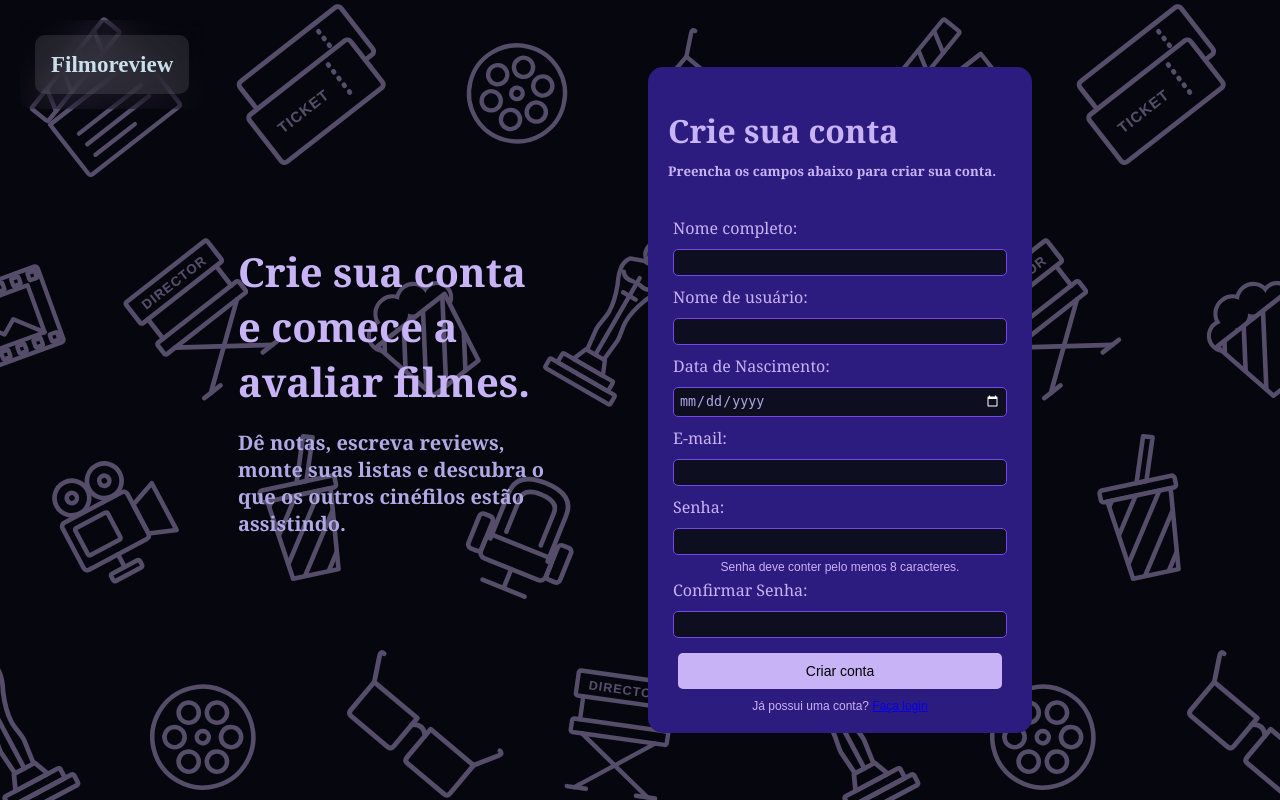
After one commit to gustavokeyroz/Filmoreview, a Flask app: template app/blueprints/auth/templates/cadastroForm.html in a window 1280 px wide. The commit adds this page. Run offline with Flask 3, Linux system fonts and the light colour scheme; the template is opened without the code that fills it, so the values that code supplies are empty.

Commit message:
Add files via upload

```diff
--- /dev/null
+++ b/app/blueprints/auth/static/form.css
@@ -0,0 +1,122 @@
+* {
+    margin: 0;
+    padding: 0;
+    box-sizing: border-box;
+}
+main{
+    display: flex;
+    justify-content: center;
+    align-items: center;
+    height: 100vh;
+    background-image: url('img/fundo-cinema(1).png');
+}
+.content{
+    height: auto;
+    margin: 40px;
+    width: 25dvw;
+    h1{
+        color: #C8B3F6;
+        font-family: georgia;
+        font-size: 40px;
+        padding-bottom: 20px;
+    }
+    h2{
+        color: #B0A9E5;
+        font-family: georgia;
+        font-size: 20px;
+        padding-bottom: 20px;
+    }
+}
+.formulario{
+    margin: 50px;
+    width: 30dvw;
+    padding: 20px;
+    height: auto;
+    display: flex;
+    font-family: georgia;
+    flex-direction: column;
+    align-items: left;
+    background-color: #2D1C7F;
+    border-radius: 15px;
+    label{
+        padding: 5px;
+        font-size: 16px;
+        color: #C8B3F6;
+    }
+    input{
+        padding: 5px;
+        margin: 5px;
+        border-radius: 5px;
+        border: 1px solid #7546E8;
+        background-color: #0D0E20;
+        color: #B0A9E5;
+    }
+    placeholder{
+        color: #B0A9E5;
+    }
+    p{
+        color: #C8B3F6;
+        font-size: 12px;
+        font-family: arial;
+        align-self: center;
+    }
+    button{
+        margin: 10px;
+        padding: 10px;
+        border-radius: 5px;
+        border: none;
+        background-color: #C8B3F6;
+        font-size: 14px;
+    }
+    button:hover{
+        background-color: #B0A9E5;
+        transition: 0.3s;
+    }
+    h1,h5{
+        padding-bottom: 10px;
+        color: #C8B3F6;
+    }
+    input[type="date"]{
+        color-scheme: dark;
+    }
+    a:visited{
+        color:pink
+    }
+}
+
+header {
+    /* O width usa max() para garantir que não fique menor que 280px em telas minúsculas */
+    width: clamp(90vw, auto, 1200px);
+    height: auto;
+    padding: clamp(10px, 2vw, 20px);
+    display: flex;
+    justify-content: center;
+    align-self: center;
+    position: fixed;
+    top: 0;
+    z-index: 1000;
+}
+
+nav {
+    /* Padding e gap fluidos que diminuem em telas menores e aumentam em telas maiores */
+    padding: clamp(8px, 1.5vw, 15px);
+    width: 100%;
+    display: flex;
+    align-items: center;
+    justify-content: space-between;
+    gap: clamp(10px, 2vw, 20px);
+    backdrop-filter: blur(20px);
+    border-radius: 10px;
+    font-size: clamp(0.5rem, 1.2vw, 1rem); /* Fonte fluida sem quebrar */
+    a{
+        color: #c9e0eb;
+        text-decoration: none;
+    }
+}
+
+.logo {
+    background-color: rgba(255, 255, 255, 0.1);
+    padding: clamp(8px, 1.5vw, 16px);
+    border-radius: 10px;
+    font-size: clamp(0.5rem, 1.2vw, 1rem); /* Fonte fluida sem quebrar */
+}
--- /dev/null
+++ b/app/blueprints/auth/templates/cadastroForm.html
@@ -0,0 +1,62 @@
+<!DOCTYPE html>
+<html lang="pt-br">
+<head>
+    <meta charset="UTF-8">
+    <meta name="viewport" content="width=device-width, initial-scale=1.0">
+    <link rel="stylesheet" href="../static/form.css">
+    <title>Cadastro</title>
+</head>
+<body>
+    <header>
+            <nav>
+                <div class="logo">
+                    <h2><a href="../../homepage/templates/homepage.html">Filmoreview</a></h2>
+                </div>
+            </nav>
+        </header>
+    <main>
+        <div class="content">
+            <h1>Crie sua conta e comece a avaliar filmes.</h1>
+            <h2>Dê notas, escreva reviews, monte suas listas e descubra o que os outros cinéfilos estão assistindo.</h2>
+        </div>
+        <form class="formulario">
+        <br>
+        <h1>Crie sua conta</h1>
+        <h5>Preencha os campos abaixo para criar sua conta.</h5>
+        <br>
+        <label for="nome">Nome completo:</label>
+        <input type="text" id="nome" required>
+
+        <label for="nome-usuario">Nome de usuário:</label>
+        <input type="text" id="nome-usuario" required>
+
+        <label for="data-nascimento">Data de Nascimento:</label>
+        <input type="date" id="data-nascimento" required>
+
+        <label for="email">E-mail:</label>
+        <input type="email" id="email" required>
+
+        <label for="senha">Senha:</label>
+        <input type="password" id="senha" required>
+        <p>Senha deve conter pelo menos 8 caracteres.</p>
+
+        <label for="confirmar-senha">Confirmar Senha:</label>
+        <input type="password" id="confirmar-senha" required>
+
+        <button type="submit">Criar conta</button>
+        <p>Já possui uma conta? <a href="loginForm.html">Faça login</a></p>
+        </form>
+    </main>
+
+
+    <script>
+        const hoje = new Date();
+        const hojeFormatado = hoje.getFullYear() + '-' + String(hoje.getMonth() + 1).padStart(2, '0') + '-' + String(hoje.getDate()).padStart(2, '0');
+
+        document.getElementById('data-nascimento').max = hojeFormatado;
+
+        const anoMinimo = hoje.getFullYear() - 120;
+        document.getElementById('data-nascimento').min = `${anoMinimo}-01-01`;
+    </script>
+</body>
+</html>
--- a/app/blueprints/filmes/templates/filmes.html
+++ b/app/blueprints/filmes/templates/filmes.html
@@ -14,8 +14,8 @@
                 </div>
 
                 <div class="links">
-                    <a href="">Entrar</a>
-                    <a href="">Criar Conta</a>
+                    <a href="../../auth/templates/loginForm.html">Entrar</a>
+                    <a href="../../auth/templates/cadastroForm.html">Criar Conta</a>
                     <a href="./filmes.html">Filmes</a>
                     <a href="">Catálogos</a>
                     <a href="../../postagens/templates/posts.html">Postagens</a>
--- a/app/blueprints/homepage/templates/homepage.html
+++ b/app/blueprints/homepage/templates/homepage.html
@@ -15,8 +15,8 @@
                 </div>
 
                 <div class="links">
-                    <a href="">Entrar</a>
-                    <a href="">Criar Conta</a>
+                    <a href="../../auth/templates/loginForm.html">Entrar</a>
+                    <a href="../../auth/templates/cadastroForm.html">Criar Conta</a>
                     <a href="../../filmes/templates/filmes.html">Filmes</a>
                     <a href="">Catálogos</a>
                     <a href="../../postagens/templates/posts.html">Postagens</a>
--- a/app/blueprints/postagens/templates/posts.html
+++ b/app/blueprints/postagens/templates/posts.html
@@ -14,8 +14,8 @@
             </div>
 
             <div class="links">
-                <a href="">Entrar</a>
-                <a href="">Criar Conta</a>
+                <a href="../../auth/templates/loginForm.html">Entrar</a>
+                <a href="../../auth/templates/cadastroForm.html">Criar Conta</a>
                 <a href="../../filmes/templates/filmes.html">Filmes</a>
                 <a href="">Catálogos</a>
                 <a href="./posts.html">Postagens</a>
```
Also changed, not shown: app/blueprints/auth/templates/loginForm.html (added, +39 -0 lines), app/blueprints/auth/static/img/fundo-cinema(1).png (added), app/blueprints/auth/static/img/fundo-cinema.png (added).
